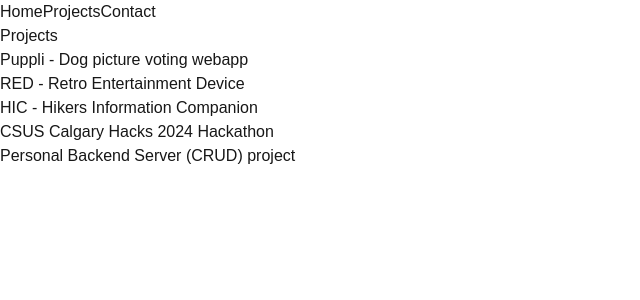
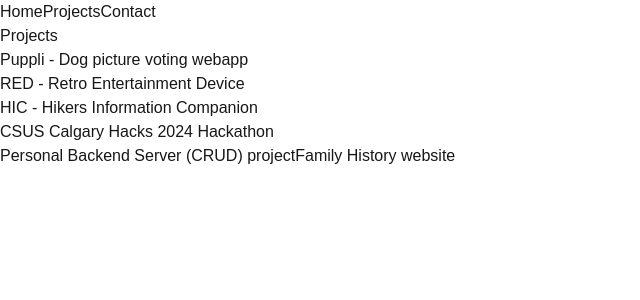
Before and after one commit to DavidJamesAdam/davidjamesadam.github.io, a Next.js app: page /projects in a window 1280 px wide. Shown: the top 300 px of the page, without its empty margins (0-640 px from the left). Built offline with nearby package versions, Linux system fonts and the light colour scheme.

Commit message:
feature: added more repo links

```diff
--- a/src/app/projects/page.tsx
+++ b/src/app/projects/page.tsx
@@ -9,6 +9,7 @@
         <Link href="https://github.com/DavidJamesAdam/HIC---The-Hiker-s-Information-Companion">HIC - Hikers Information Companion</Link><br/>
         <Link href="https://github.com/DavidJamesAdam/CalgaryHacks-24">CSUS Calgary Hacks 2024 Hackathon</Link><br/>
         <Link href="https://github.com/DavidJamesAdam/myFirstServer">Personal Backend Server (CRUD) project</Link>
+        <Link href="https://github.com/DavidJamesAdam/family-history">Family History website</Link>
       </div>
     </div>
   );
```
